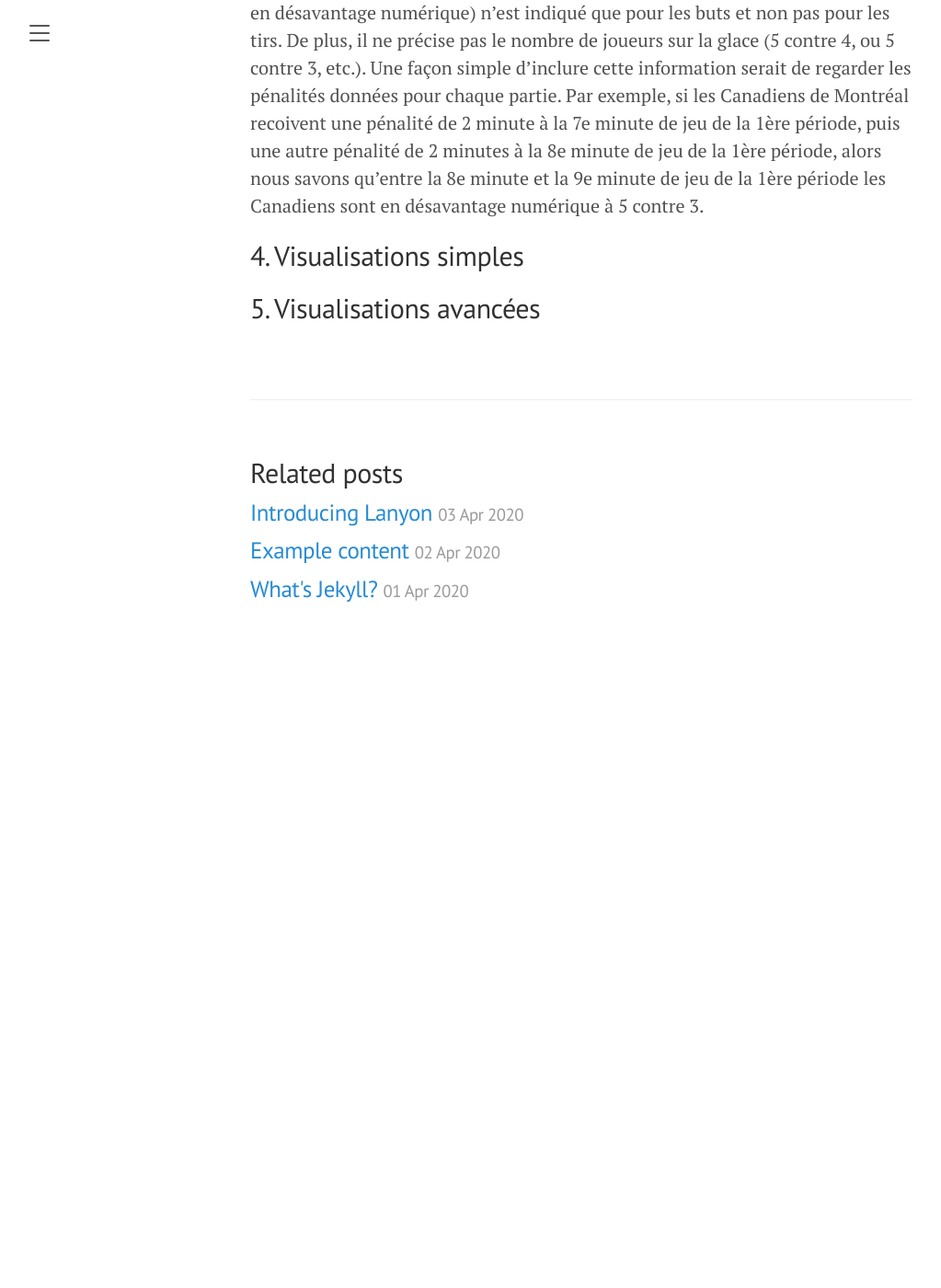
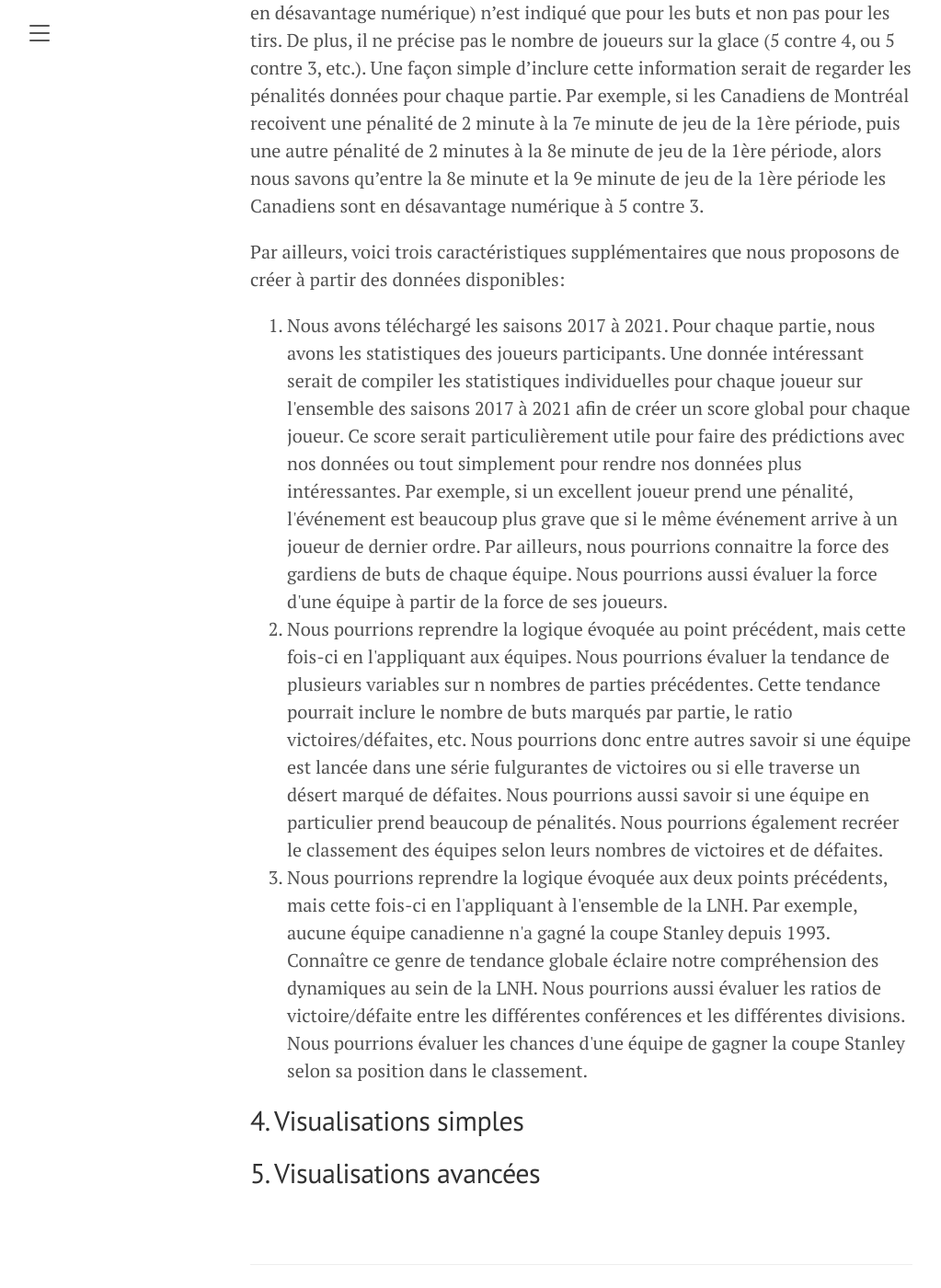
Before and after one commit to udem-ift6758/blogpost-template, a Jekyll site: the page built from _posts/2023-10-1-milestone-1.md, in a window 1280 px wide and 1400 px high, scrolled down 6382 px. Shown: the whole window at 92% size, without its empty margins (8-1031 px from the left). Built offline with Jekyll 4.4.1, drawn with Linux system fonts in a browser that asks for light colours; before the commit the page ends 7098 px from its top, so only the background shows below that.

Commit message:
Update 2023-10-1-milestone-1.md
nettoyage des donnees -> texte

```diff
--- a/_posts/2023-10-1-milestone-1.md
+++ b/_posts/2023-10-1-milestone-1.md
@@ -203,5 +203,18 @@ Voici une ligne de notre dataframe à titre d'exemple:
 
 Nous pouvons remarquer que le champ de « force » (égal, avantage numérique ou en désavantage numérique) n'est indiqué que pour les buts et non pas pour les tirs. De plus, il ne précise pas le nombre de joueurs sur la glace (5 contre 4, ou 5 contre 3, etc.). Une façon simple d'inclure cette information serait de regarder les pénalités données pour chaque partie. Par exemple, si les Canadiens de Montréal recoivent une pénalité de 2 minute à la 7e minute de jeu de la 1ère période, puis une autre pénalité de 2 minutes à la 8e minute de jeu de la 1ère période, alors nous savons qu'entre la 8e minute et la 9e minute de jeu de la 1ère période les Canadiens sont en désavantage numérique à 5 contre 3.
 
+Par ailleurs, voici trois caractéristiques supplémentaires que nous proposons de créer à partir des données disponibles:
+<ol>
+  <li>
+Nous avons téléchargé les saisons 2017 à 2021. Pour chaque partie, nous avons les statistiques des joueurs participants. Une donnée intéressant serait de compiler les statistiques individuelles pour chaque joueur sur l'ensemble des saisons 2017 à 2021 afin de créer un score global pour chaque joueur. Ce score serait particulièrement utile pour faire des prédictions avec nos données ou tout simplement pour rendre nos données plus intéressantes. Par exemple, si un excellent joueur prend une pénalité, l'événement est beaucoup plus grave que si le même événement arrive à un joueur de dernier ordre. Par ailleurs, nous pourrions connaitre la force des gardiens de buts de chaque équipe. Nous pourrions aussi évaluer la force d'une équipe à partir de la force de ses joueurs.
+  </li>
+  <li>
+Nous pourrions reprendre la logique évoquée au point précédent, mais cette fois-ci en l'appliquant aux équipes. Nous pourrions évaluer la tendance de plusieurs variables sur n nombres de parties précédentes. Cette tendance pourrait inclure le nombre de buts marqués par partie, le ratio victoires/défaites, etc. Nous pourrions donc entre autres savoir si une équipe est lancée dans une série fulgurantes de victoires ou si elle traverse un désert marqué de défaites. Nous pourrions aussi savoir si une équipe en particulier prend beaucoup de pénalités. Nous pourrions également recréer le classement des équipes selon leurs nombres de victoires et de défaites.
+  </li>
+  <li>
+Nous pourrions reprendre la logique évoquée aux deux points précédents, mais cette fois-ci en l'appliquant à l'ensemble de la LNH. Par exemple, aucune équipe canadienne n'a gagné la coupe Stanley depuis 1993. Connaître ce genre de tendance globale éclaire notre compréhension des dynamiques au sein de la LNH. Nous pourrions aussi évaluer les ratios de victoire/défaite entre les différentes conférences et les différentes divisions. Nous pourrions évaluer les chances d'une équipe de gagner la coupe Stanley selon sa position dans le classement.
+  </li>
+</ol>
+
 ## 4. Visualisations simples
 ## 5. Visualisations avancées
```
